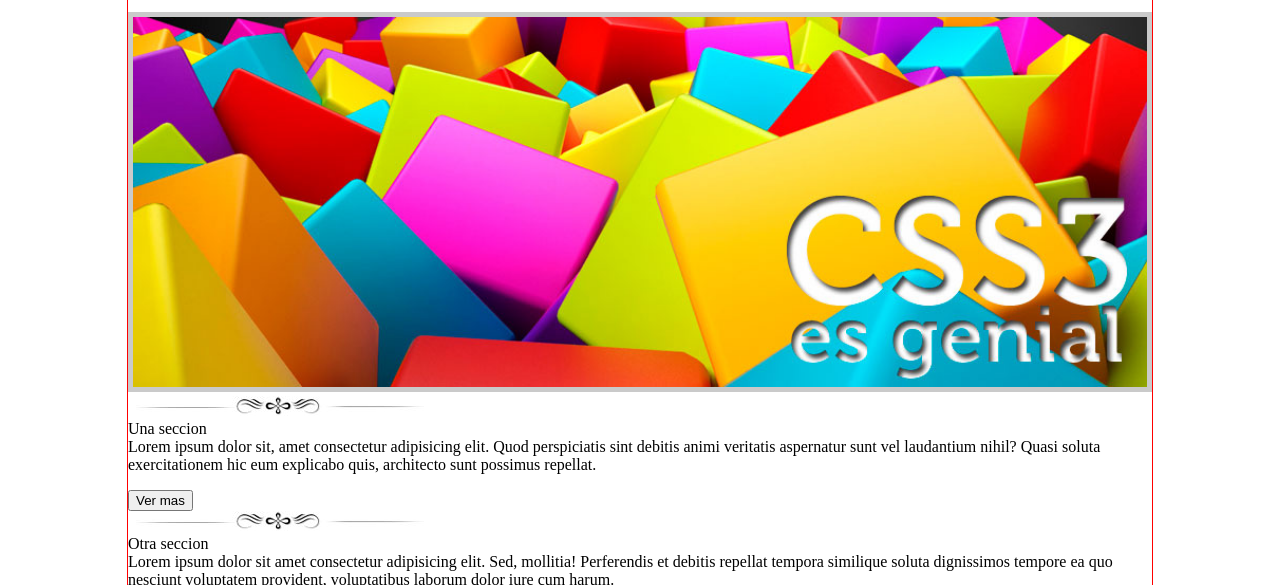
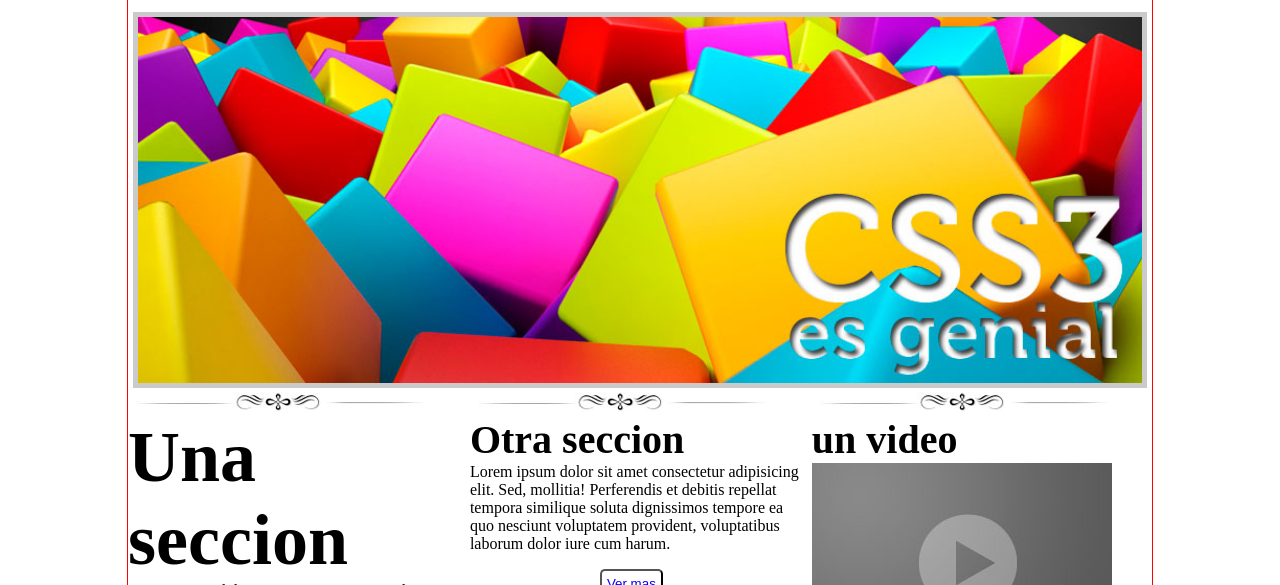
Before and after one commit to AleMurguia/pw10112233, a plain HTML site: page practica01css/index.html in a window 1280 px wide. Shown: the part 215-800 px from the top of the page. Drawn offline with Linux system fonts and the light colour scheme.

Commit message:
Practica01 CSS terminada

```diff
--- a/practica01css/css/estilos.css
+++ b/practica01css/css/estilos.css
@@ -45,6 +45,29 @@ header nav ul li {
     text-align: center;
 }
 #seccion01 article img{
-    width: 99%;
     border: 5px solid rgba(150,150,150,0.5);
+    width: 98%;
 }
+#seccion02 article { /*Los ID son los que inician con gato*/
+    /*border: 1px solid blue;*/
+    display: inline-block;
+    vertical-align: top;
+    width: 33.0%;
+}
+#seccion02 article input[type="submit"]{
+    background: white;
+    border-radius: 5px; /*Redondear esquinas*/
+    color: blue; /*Color de la letra*/
+    margin-left: 130px; /*Centramos los botones*/
+    padding: 5px;
+}
+.nito{
+    font-weight: bold; /*Negritas*/
+}
+.otraSeccion{
+    font-size: 2.5em; /*Las clases inician con punto*/
+}
+
+.unaSeccion{ /*Las clases inician con punto*/
+    font-size: 4.5em;
+}
--- a/practica01css/index.html
+++ b/practica01css/index.html
@@ -36,7 +36,7 @@
         <article>
             <img src="img/separador.jpg" alt="separador">
             <br>
-            <span class="otraSeccion nito">Una seccion</span>
+            <span class="unaSeccion nito">Una seccion</span>
             <br>
             Lorem ipsum dolor sit, amet consectetur adipisicing elit. Quod perspiciatis sint debitis animi veritatis aspernatur sunt vel laudantium nihil? Quasi soluta exercitationem hic eum explicabo quis, architecto sunt possimus repellat.
             <p></p>
```
